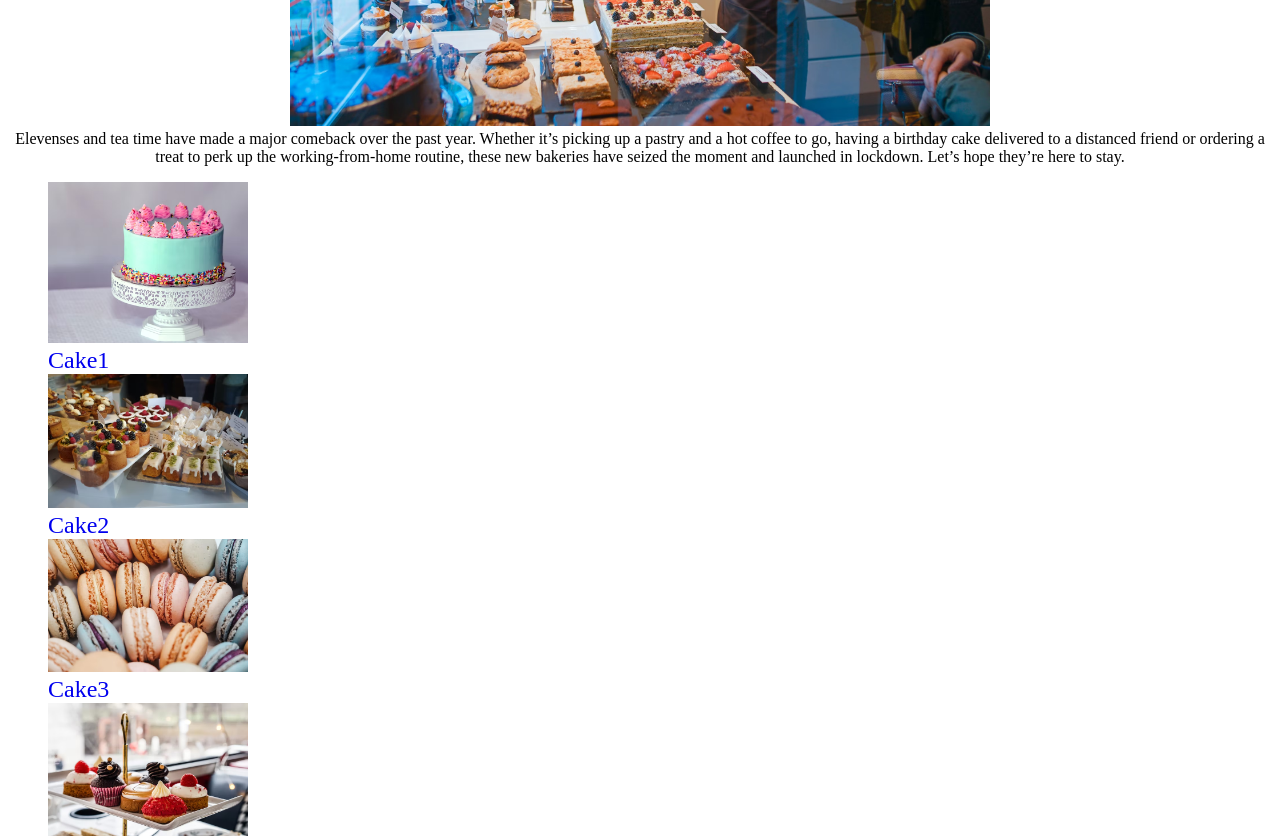
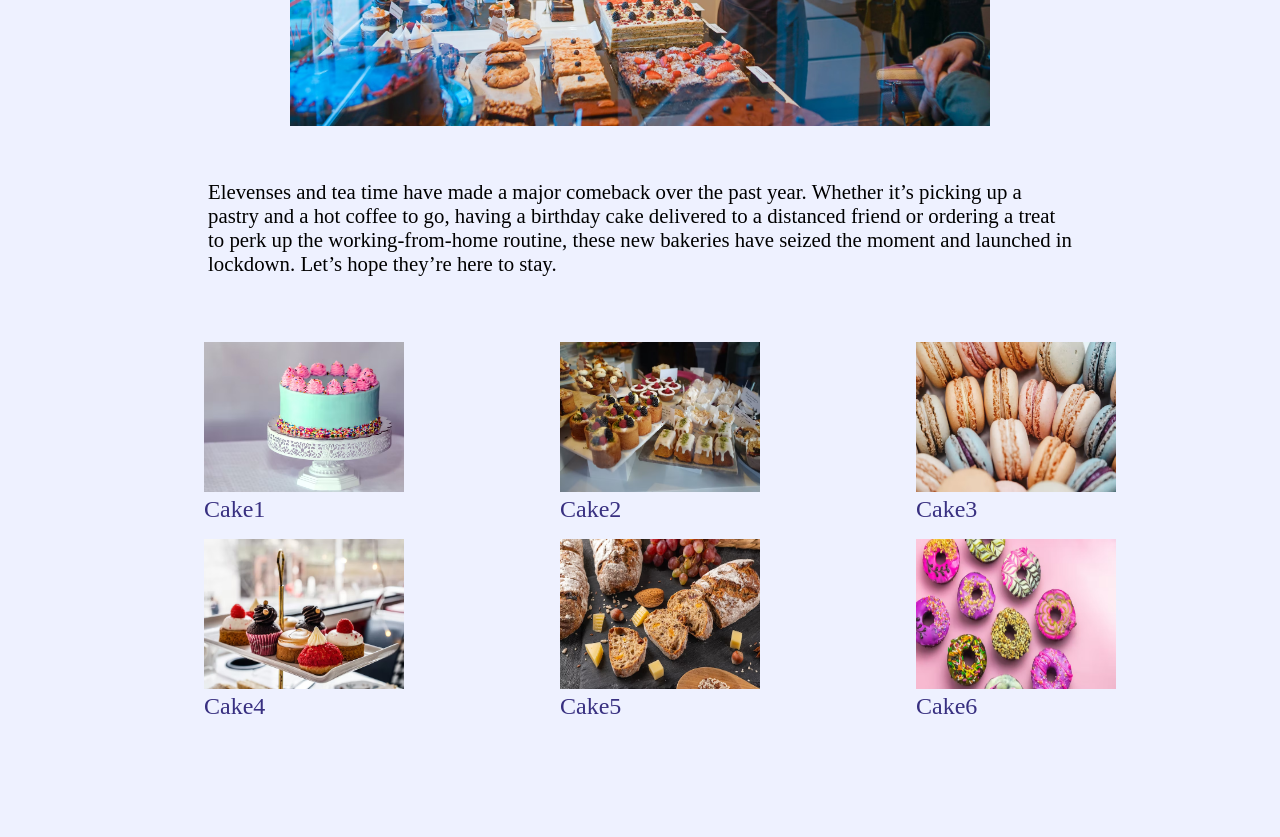
Before and after one commit to Java49IrinaVinogradova/html-css-js, a plain HTML site: page index.html in a window 1280 px wide. Shown: the part 440-1277 px from the top of the page. After the commit the page ends 1176 px from the top, so only its background shows below. Drawn offline with Linux system fonts and the light colour scheme.

Commit message:
HW #4 new

```diff
--- a/bakery.css
+++ b/bakery.css
@@ -1,6 +1,8 @@
 .logo {
     text-align: center;
     font-size: 5em;
+    color: #383081;
+    ;
 }
 
 .main-class {
@@ -8,6 +10,7 @@
 }
 .details-container {
 text-align: center;
+
 }
 
 .details-image {
@@ -16,13 +19,27 @@ width: 700px;
 
 .details-title {
 display:inline-block;
+font-size: 1.3em;
+text-align: left;
+margin-top: 50px;
+margin-bottom: 50px;
+margin-left:  200px;
+margin-right: 200px;
 
 }
 
-.thumbnails-list {
+.thumbnails-list1 {
 list-style: none;
-display: block;
+display: flex;
+justify-content: space-evenly;
 
+
+}
+
+.thumbnails-list2{
+    list-style: none;
+    display: flex;
+justify-content: space-evenly;
 }
 
 .thumbnails-item {
@@ -35,11 +52,17 @@ display: block;
 
 .thumbnails-image {
 width: 200px;
+height: 150px;
 
 }
 
 .thumbnails-title {
 display: block;
 font-size: 1.5em;
+color: #383081;
 
 }
+
+body {
+    background-color: #EEF1FF;
+}
--- a/index.html
+++ b/index.html
@@ -20,7 +20,7 @@
                 to perk up the working-from-home routine, these new bakeries have seized
                 the moment and launched in lockdown. Let’s hope they’re here to stay. </span>
         </section>
-        <ul class="thumbnails-list">
+        <ul class="thumbnails-list1">
 
             <li class="thumbnails-item">
                 <a href="#" class="thumbnails-anchor">
@@ -42,7 +42,9 @@
                     <span class="thumbnails-title">Cake3</span>
                 </a>
             </li>
+        </ul>
 
+        <ul class="thumbnails-list2">
             <li class="thumbnails-item">
                 <a href="#" class="thumbnails-anchor">
                     <img src="bakery/cake4.avif" class="thumbnails-image">
```
Also changed, not shown: 1 other file.
